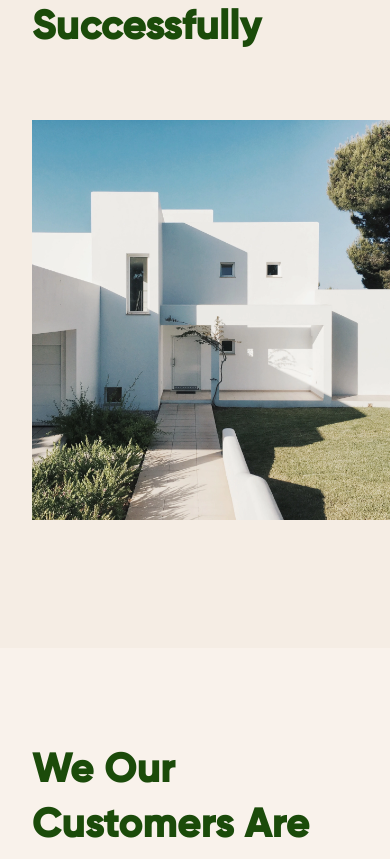
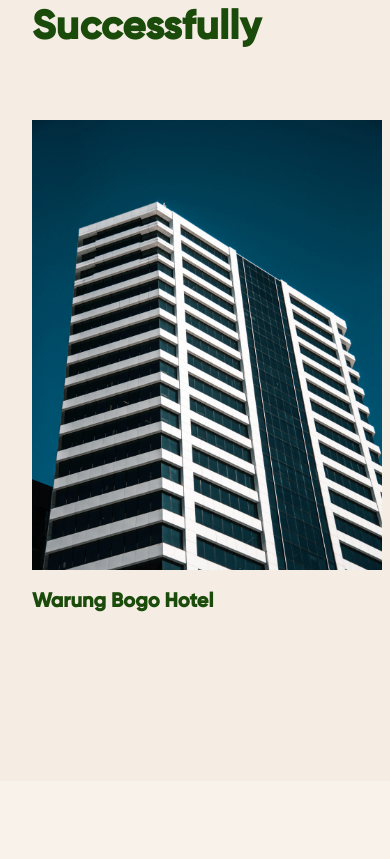
Before and after one commit to kwameaj67/Arvh., a React (Create React App) app: page / in a window 390 px wide. Shown: the part 3680-4539 px from the top of the page. Built offline with nearby package versions, Linux system fonts and the light colour scheme; some icons are missing.

Commit message:
fix responsiveness

```diff
--- a/src/components/Sections/section.css
+++ b/src/components/Sections/section.css
@@ -264,7 +264,7 @@
     overflow: scroll;
 }
 .projects_container .images_container .projects_row::webkit-scrollbar{
-display:none;
+    display:none;
 }
 .projects_container .images_container .projects_row{
     display: flex;
@@ -276,20 +276,27 @@ display:none;
     scrollbar-width: none;
 }
 .projects_container .images_container .projects_row .projects_column{
-    width: 400px;
-    height: 400px;
     display: flex;
-    justify-content:space-between;
+    justify-content:center;
     align-items:flex-start;
     flex-direction:column;
-    margin-right: 30px;
+    padding-right: 30px;
     position: relative;
 }
-.projects_container .images_container .projects_row .projects_column .img{
-    /* width:100%; */
+.projects_container .images_container .projects_row .projects_column .project_img{
+    width: 450px;
+    height: 550px;
+    display: flex;
+    justify-content:center;
+    align-items:center;
+    background: rgb(0, 0, 0.5);
+    background: rgba(0, 0, 0, 0.5);
+}
+.projects_container .images_container .projects_row .projects_column .project_img .img{
+    width:100%;
     height:100%;
     object-fit:cover;
-    background: rgb(0, 0, 0);
+    background: rgb(0, 0, 0.5);
     background: rgba(0, 0, 0, 0.5);
 }
 .projects_container .images_container .projects_row .projects_column .overlay{
@@ -304,18 +311,15 @@ display:none;
 .projects_container .images_container .projects_row .projects_column .overlay .name{
     opacity:0;
     font-size: 20px;
-    color: white;
+    color: #000;
     font-family:"Bold"
 }
 .projects_container .images_container .projects_row .projects_column .overlay .location{
     opacity:0;
-    font-size: 18px;
-    color: white;
+    font-size: 15px;
+    color: grey;
 }
-.projects_container .images_container .projects_row .projects_column img:hover {
- background: rgb(0, 0, 0);
-    background: rgba(0, 0, 0, 0.5);
-}
+
 .projects_container .images_container .projects_row .projects_column:hover .overlay .name{
     opacity:1;
     transition: .5s ease;
--- a/src/components/Sections/section.js
+++ b/src/components/Sections/section.js
@@ -1,4 +1,4 @@
-import React,{useEffect,useRef} from 'react';
+import React, { useEffect, useRef } from 'react';
 import './section.css';
 import './section_responsive.css';
 import img1 from '../../assets/images/pixasquare-4ojhpgKpS68-unsplash.webp'
@@ -6,14 +6,14 @@ import img2 from '../../assets/images/brandon-griggs-wR11KBaB86U-unsplash.webp'
 import img3 from '../../assets/images/grant-lemons-jTCLppdwSEc-unsplash.webp'
 import img4 from '../../assets/images/joel-filipe-RFDP7_80v5A-unsplash.webp'
 import img5 from '../../assets/images/zane-lee-is2c3NlBXaw-unsplash.webp'
-import {intro_text_container} from '../animations/animate'
+import { intro_text_container } from '../animations/animate'
 
 function Section() {
 
     let text_container = useRef(null)
-    useEffect(()=>{
+    useEffect(() => {
         intro_text_container(text_container)
-    },[])
+    }, [])
 
     return (
         <>
@@ -128,28 +128,36 @@ function Section() {
                     <div className="images_container">
                         <div className="projects_row">
                             <div className="projects_column">
-                                <img src={img1} alt="intro_img" className="img" />
+                                <div className="project_img">
+                                    <img src={img5} alt="intro_img" className="img" loading="lazy" />
+                                </div>
                                 <div className="overlay">
                                     <h1 className="name">Warung Bogo Hotel</h1>
                                     <p className="location">Jogja, Indonesia</p>
                                 </div>
                             </div>
                             <div className="projects_column">
-                                <img src={img1} alt="intro_img" className="img" />
+                                <div className="project_img">
+                                    <img src={img4} alt="intro_img" className="img" loading="lazy" />
+                                </div>
                                 <div className="overlay">
                                     <h1 className="name">Warung Bogo Hotel</h1>
                                     <p className="location">Jogja, Indonesia</p>
                                 </div>
                             </div>
                             <div className="projects_column">
-                                <img src={img1} alt="intro_img" className="img" />
+                                <div className="project_img">
+                                    <img src={img3} alt="intro_img" className="img" loading="lazy" />
+                                </div>
                                 <div className="overlay">
                                     <h1 className="name">Warung Bogo Hotel</h1>
                                     <p className="location">Jogja, Indonesia</p>
                                 </div>
                             </div>
                             <div className="projects_column">
-                                <img src={img1} alt="intro_img" className="img" />
+                                <div className="project_img">
+                                    <img src={img2} alt="intro_img" className="img" loading="lazy" />
+                                </div>
                                 <div className="overlay">
                                     <h1 className="name">Warung Bogo Hotel</h1>
                                     <p className="location">Jogja, Indonesia</p>
@@ -184,7 +192,7 @@ function Section() {
             </section>
             <section className="section_6" id="consultation">
                 <div className="consult_container">
-                        <h1>Get Our <br/>Free Consultation</h1>
+                    <h1>Get Our <br />Free Consultation</h1>
                     <div className="consult_details">
                         <p>Our initial consultation is confidential and completely free of charge. You pay nothing to speak to a lawyer about your case, so what do you have to lose?</p>
                         <div className="consult_button">
--- a/src/components/Sections/section_responsive.css
+++ b/src/components/Sections/section_responsive.css
@@ -110,6 +110,10 @@
         flex-direction:row;
         margin-bottom:2rem;
     }
+    .projects_container .images_container .projects_row .projects_column .project_img{
+        width: 350px;
+        height: 450px;
+    }
     .projects_container .images_container .projects_row .projects_column .overlay{
         position: relative;
         padding: 20px 0px;
```
Lines whose indentation alone changed are shown as unchanged.
